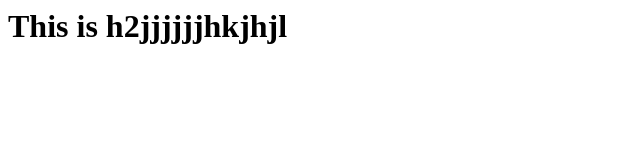
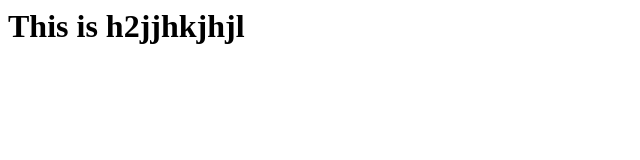
Before and after one commit to sscsuit/sscsuit, a plain HTML site: page index.html in a window 1280 px wide. Shown: the whole page, without its empty margins (0-640 px from the left). Drawn offline with Linux system fonts and the light colour scheme.

Commit message:
3rd  updated

```diff
--- a/index.html
+++ b/index.html
@@ -1,6 +1,6 @@
 <html>
  <head></head>
  <body>
-  <h1>This is h2jjjjjjhkjhjl</h1>
+  <h1>This is h2jjhkjhjl</h1>
  </body>
 </html>
```
